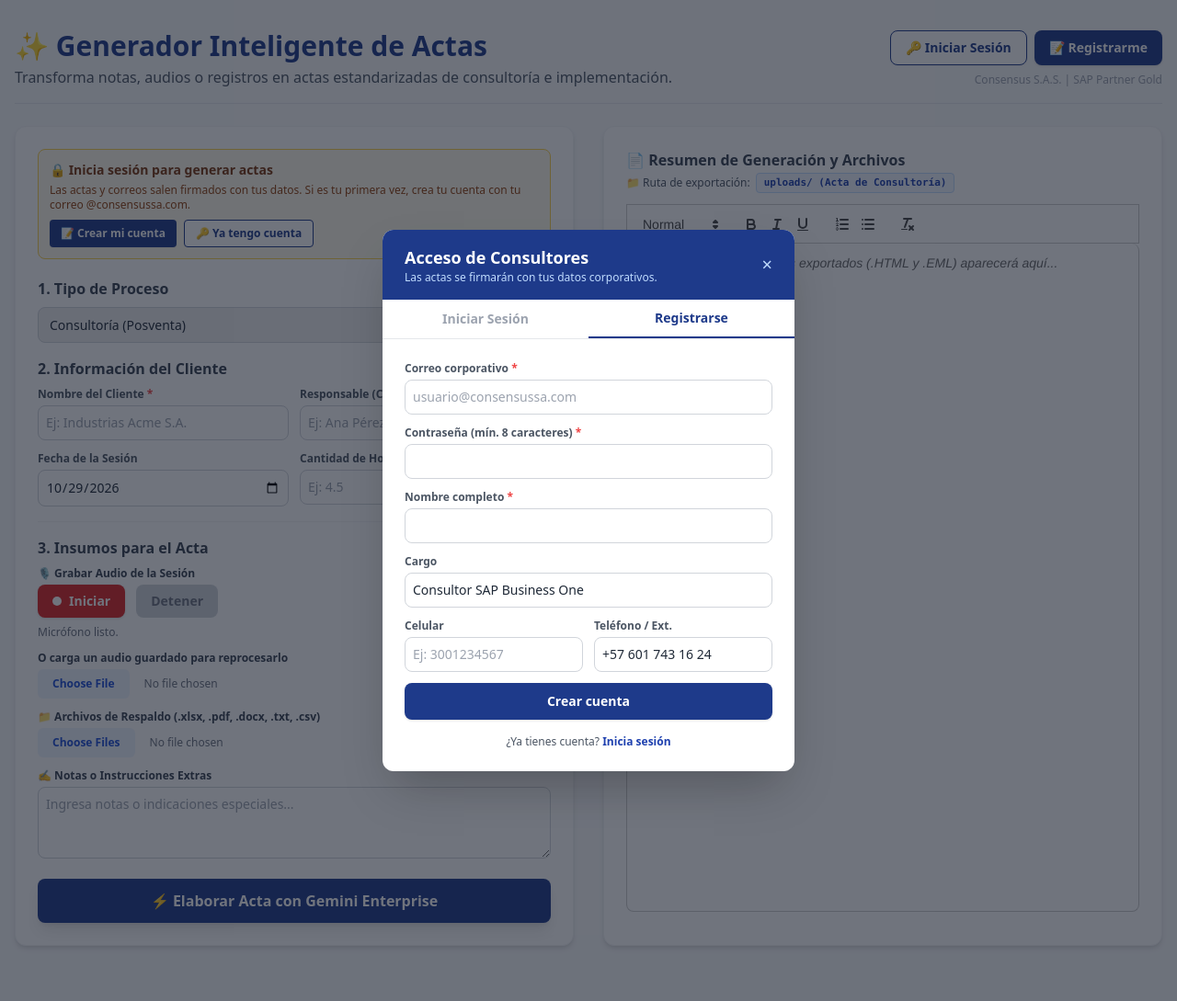
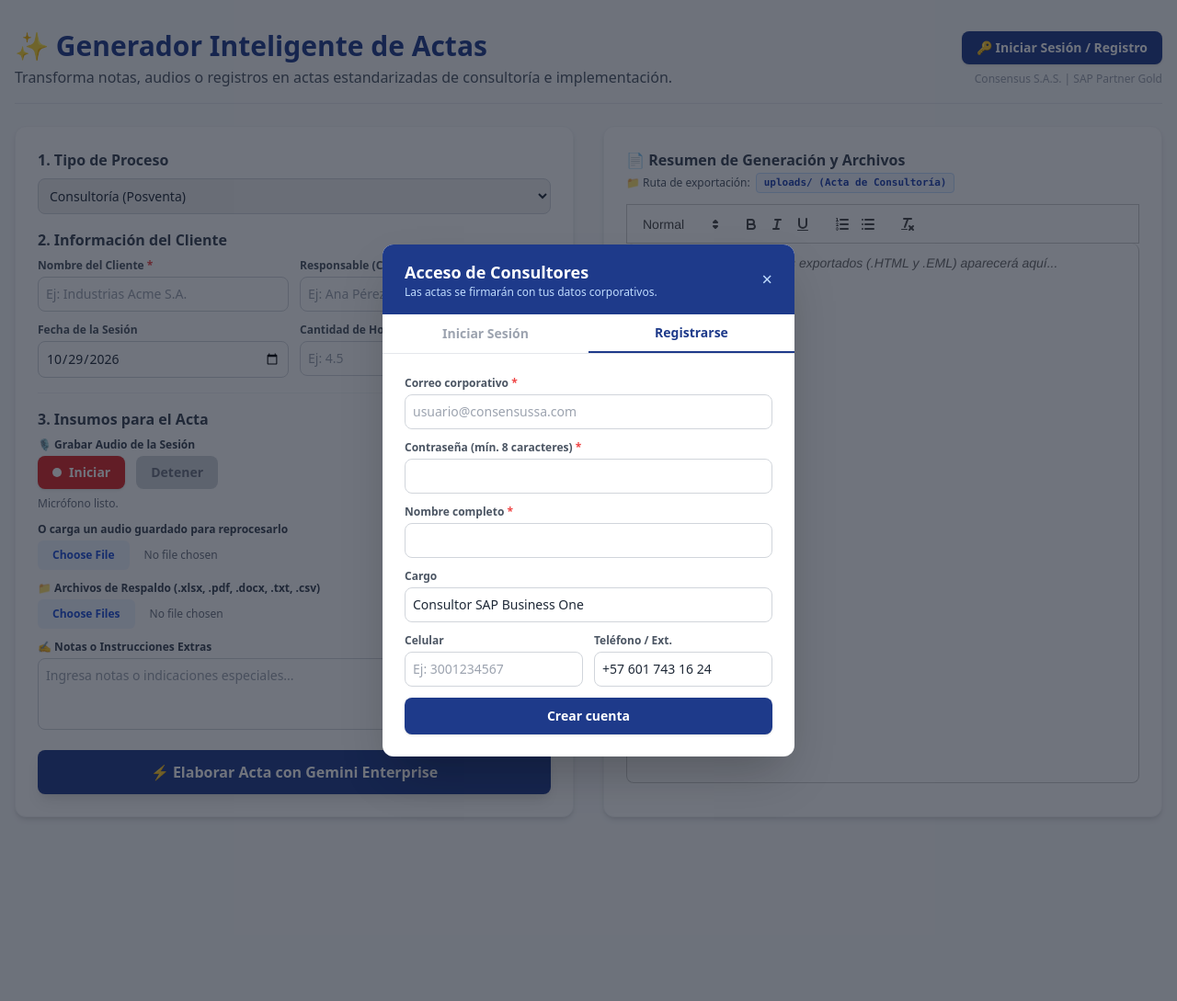
Before and after one commit to Aacosta-Css/Automatizacion-Actas, a FastAPI app: page / in a window 1280 px wide. Shown: the whole page at 92% size. Run offline with FastAPI, Linux system fonts and the light colour scheme; some libraries are stand-ins or nearby versions.

Commit message:
Revert "feat: hacer más visible el registro de consultores"
Los botones, el aviso y los enlaces añadidos duplicaban la información de
registro e inicio de sesión que ya ofrecen la cabecera y el modal.

This reverts commit 85cc616.

Co-Authored-By: Claude Opus 5.5 <noreply@anthropic.com>

```diff
--- a/templates/index.html
+++ b/templates/index.html
@@ -21,14 +21,10 @@
                     consultoría e implementación.</p>
             </div>
             <div class="text-right space-y-2">
-                <div id="auth-anonimo" class="flex justify-end gap-2">
+                <div id="auth-anonimo">
                     <button type="button" id="btnAbrirAuth"
-                        class="px-4 py-2 bg-white border border-blue-900 hover:bg-blue-50 text-blue-900 font-semibold rounded-lg shadow-sm text-sm transition">
-                        🔑 Iniciar Sesión
-                    </button>
-                    <button type="button" id="btnAbrirRegistro"
                         class="px-4 py-2 bg-blue-900 hover:bg-blue-800 text-white font-semibold rounded-lg shadow text-sm transition">
-                        📝 Registrarme
+                        🔑 Iniciar Sesión / Registro
                     </button>
                 </div>
                 <div id="auth-usuario" class="hidden">
@@ -52,20 +48,6 @@
         <div class="grid grid-cols-1 lg:grid-cols-2 gap-8">
             <!-- Formulario Izquierdo -->
             <div class="bg-white p-6 rounded-xl shadow-md border border-gray-100 space-y-5">
-                <div id="avisoSinSesion" class="hidden p-3 bg-amber-50 border border-amber-300 rounded-lg">
-                    <p class="text-sm font-bold text-amber-900">🔒 Inicia sesión para generar actas</p>
-                    <p class="text-xs text-amber-800 mt-1">Las actas y correos salen firmados con tus datos. Si es tu primera vez, crea tu cuenta con tu correo @consensussa.com.</p>
-                    <div class="flex flex-wrap gap-2 mt-2">
-                        <button type="button" data-abrir-auth="registro"
-                            class="px-3 py-1.5 bg-blue-900 hover:bg-blue-800 text-white font-semibold rounded text-xs shadow-sm">
-                            📝 Crear mi cuenta
-                        </button>
-                        <button type="button" data-abrir-auth="login"
-                            class="px-3 py-1.5 bg-white border border-blue-900 hover:bg-blue-50 text-blue-900 font-semibold rounded text-xs">
-                            🔑 Ya tengo cuenta
-                        </button>
-                    </div>
-                </div>
                 <form id="formActa" enctype="multipart/form-data" class="space-y-4">
                     <div>
                         <h2 class="text-base font-bold text-gray-700 mb-2">1. Tipo de Proceso</h2>
@@ -274,10 +256,6 @@
                     class="w-full py-2.5 bg-blue-900 hover:bg-blue-800 text-white font-bold rounded-lg shadow transition text-sm">
                     Ingresar
                 </button>
-                <p class="text-xs text-center text-gray-600 pt-1">
-                    ¿Primera vez o no tienes cuenta?
-                    <button type="button" data-ir-pestana="registro" class="font-bold text-blue-800 hover:underline">Regístrate aquí</button>
-                </p>
             </form>
 
             <form id="formRegistro" class="hidden p-6 space-y-3">
@@ -320,10 +298,6 @@
                     class="w-full py-2.5 bg-blue-900 hover:bg-blue-800 text-white font-bold rounded-lg shadow transition text-sm">
                     Crear cuenta
                 </button>
-                <p class="text-xs text-center text-gray-600 pt-1">
-                    ¿Ya tienes cuenta?
-                    <button type="button" data-ir-pestana="login" class="font-bold text-blue-800 hover:underline">Inicia sesión</button>
-                </p>
             </form>
         </div>
     </div>
@@ -402,7 +376,6 @@
             usuarioActual = usuario;
             document.getElementById('auth-anonimo').classList.toggle('hidden', !!usuario);
             document.getElementById('auth-usuario').classList.toggle('hidden', !usuario);
-            document.getElementById('avisoSinSesion').classList.toggle('hidden', !!usuario);
             if (usuario) {
                 document.getElementById('lblUsuarioNombre').textContent = usuario.nombre_completo;
                 document.getElementById('lblUsuarioCargo').textContent = usuario.cargo;
@@ -423,7 +396,7 @@
             tabInactiva.classList.remove(...activa); tabInactiva.classList.add(...inactiva);
         }
 
-        function abrirModalAuth(pestana) {
+        function abrirModalAuth() {
             mostrarError('errorLogin', '');
             mostrarError('errorRegistro', '');
             // Si /tmp se reinició (Vercel) y la cuenta ya no existe, el respaldo local precarga el registro.
@@ -436,7 +409,7 @@
                 document.getElementById('reg_celular').value = respaldo.celular || '';
                 document.getElementById('reg_telefono').value = respaldo.telefono_fijo || '+57 601 743 16 24';
             }
-            seleccionarPestanaAuth(pestana || (respaldo ? 'login' : 'registro'));
+            seleccionarPestanaAuth(respaldo ? 'login' : 'registro');
             abrirModal('modalAuth');
         }
 
@@ -463,28 +436,13 @@
 
         document.getElementById('tabLogin').addEventListener('click', () => seleccionarPestanaAuth('login'));
         document.getElementById('tabRegistro').addEventListener('click', () => seleccionarPestanaAuth('registro'));
-        document.getElementById('btnAbrirAuth').addEventListener('click', () => abrirModalAuth('login'));
-        document.getElementById('btnAbrirRegistro').addEventListener('click', () => abrirModalAuth('registro'));
-        document.querySelectorAll('[data-abrir-auth]').forEach(btn => {
-            btn.addEventListener('click', () => abrirModalAuth(btn.dataset.abrirAuth));
-        });
-        document.querySelectorAll('[data-ir-pestana]').forEach(btn => {
-            btn.addEventListener('click', () => {
-                // Lleva el correo escrito a la otra pestaña para no tener que repetirlo.
-                const correo = document.getElementById(btn.dataset.irPestana === 'registro' ? 'login_email' : 'reg_email').value;
-                document.getElementById(btn.dataset.irPestana === 'registro' ? 'reg_email' : 'login_email').value = correo;
-                seleccionarPestanaAuth(btn.dataset.irPestana);
-            });
-        });
+        document.getElementById('btnAbrirAuth').addEventListener('click', abrirModalAuth);
 
         document.getElementById('formLogin').addEventListener('submit', async (e) => {
             e.preventDefault();
             if (await enviarFormularioAuth('/api/auth/login', e.target, 'errorLogin')) {
                 e.target.reset();
                 cerrarModal('modalAuth');
-            } else {
-                mostrarError('errorLogin', document.getElementById('errorLogin').textContent +
-                    ' Si aún no te has registrado (o tu cuenta se reinició), usa "Regístrate aquí".');
             }
         });
 
```
